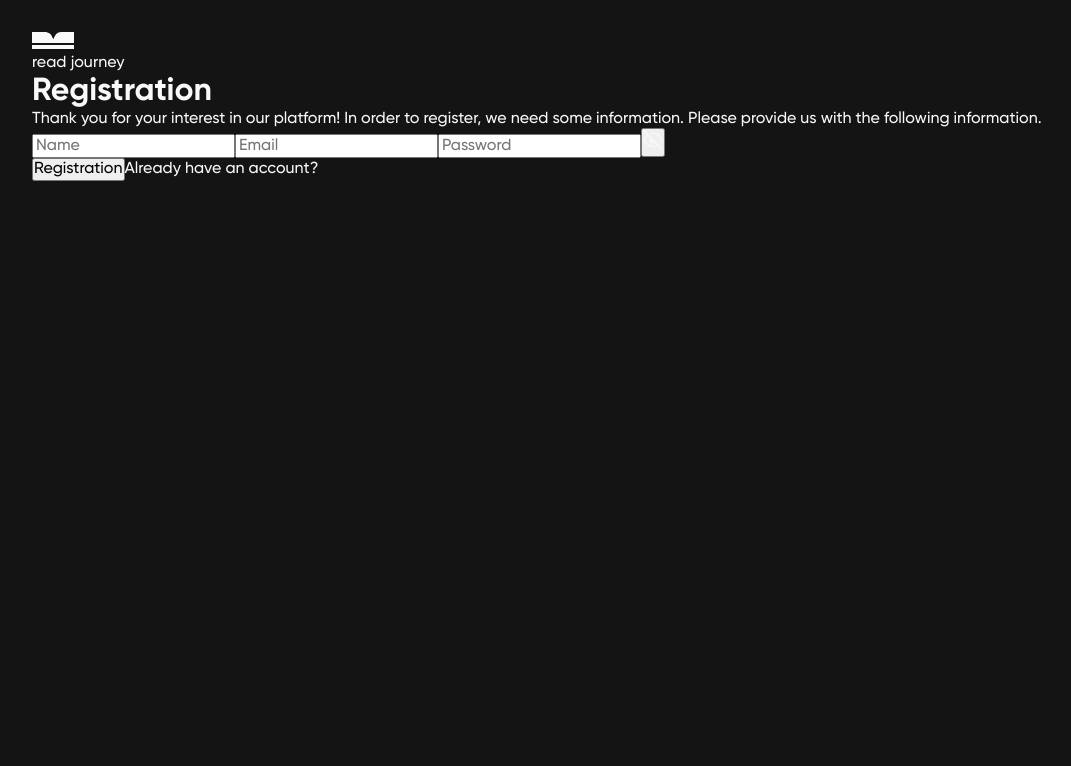
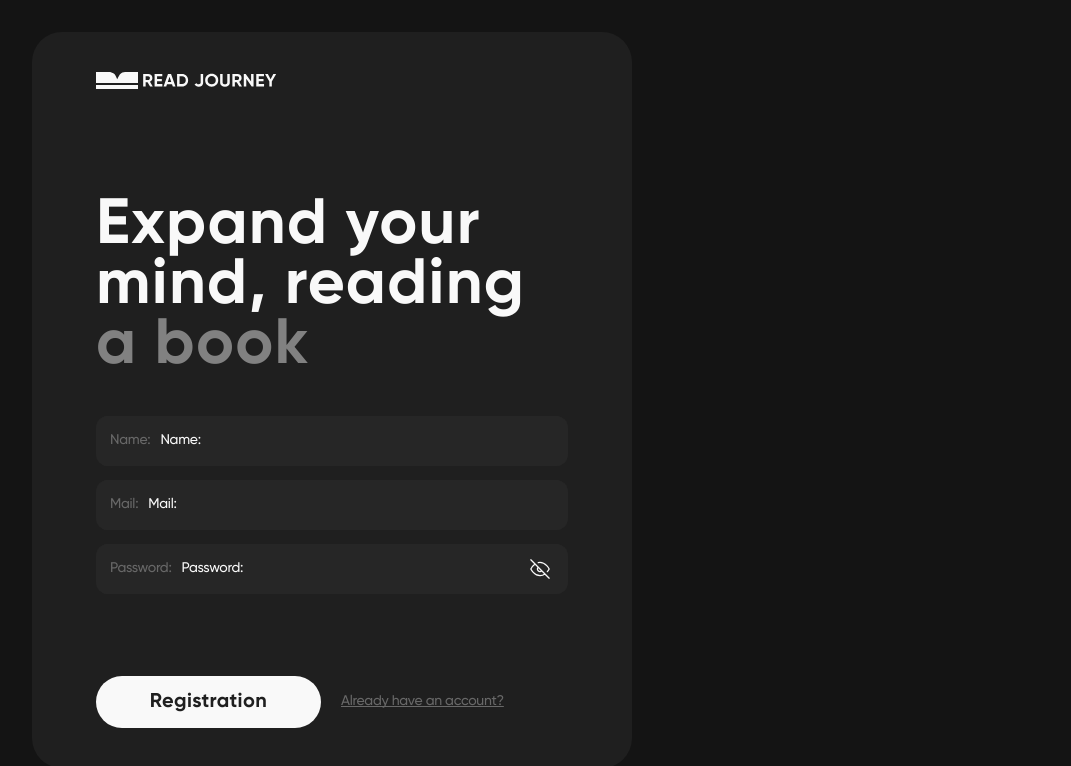
Before and after one commit to VictorFil67/read-journey, a React (Vite) app: page /read-journey/register in a window 1280 px wide. Shown: the top 766 px of the page, without its empty margins (0-1071 px from the left). Built offline with nearby package versions, Linux system fonts and the light colour scheme.

Commit message:
registration well done

```diff
--- a/src/components/Login/Login.Styled.js
+++ b/src/components/Login/Login.Styled.js
@@ -20,6 +20,12 @@ export const EnterWrap = styled.div`
     width: 600px;
     padding: 40px 64px;
     gap: 107px;
+  }
+`;
+export const LogoLink = styled(Link)`
+  height: 17px;
+  @media only screen and (min-width: 768px) {
+    /* display: none; */
   }
 `;
 export const LogoStyled = styled(Logo)`
@@ -80,7 +86,7 @@ export const AuthSubmitBlock = styled.div`
 export const EmtyBlock = styled.div`
   height: 44px;
   @media only screen and (min-width: 768px) {
-    height: 92px;
+    height: 50px;
   }
 `;
 export const AuthLabel = styled.label`
@@ -89,6 +95,9 @@ export const AuthLabel = styled.label`
   position: relative;
   /* gap: 8px; */
   @media only screen and (min-width: 768px) {
+    &:last-child {
+      margin-bottom: 42px;
+    }
   }
 `;
 export const AuthInputContainer = styled.div`
--- a/src/components/Login/Login.jsx
+++ b/src/components/Login/Login.jsx
@@ -9,7 +9,7 @@ import { useEffect, useState } from "react";
 import { Loader } from "../Loader/Loader";
 import { signInThunk } from "../../store/auth/operations";
 import { selectIsLoading } from "../../store/auth/selectors";
-import { Link, useNavigate } from "react-router-dom";
+import { useNavigate } from "react-router-dom";
 import { Container } from "../Layout/Layout.Styled";
 import {
   AuthButton,
@@ -28,6 +28,7 @@ import {
   ErrorSpan,
   ErrorSvgStyled,
   LinkStyled,
+  LogoLink,
   LogoStyled,
   LogoTitleSvgStyled,
   OkSvgStyled,
@@ -86,10 +87,10 @@ export const Login = () => {
       {isLoading && <Loader />}
       <Container>
         <EnterWrap>
-          <Link to={"/register"}>
+          <LogoLink to={"/register"}>
             <LogoStyled />
             <LogoTitleSvgStyled />
-          </Link>
+          </LogoLink>
           <AuthForm onSubmit={handleSubmit(onSubmit)}>
             <AuthSlogan>
               Expand your mind, reading <AuthSpan>a book</AuthSpan>
--- a/src/components/Register/Register.Styled.js
+++ b/src/components/Register/Register.Styled.js
@@ -0,0 +1,27 @@
+import styled from "styled-components";
+
+export const AuthButton = styled.button`
+  border-radius: 30px;
+  padding: 12px 15px;
+  border: none;
+  background-color: var(--white);
+  transition: all 0.3s;
+  width: 140px;
+  font-weight: 700;
+  font-size: 14px;
+  line-height: 1.28571;
+  letter-spacing: 0.02em;
+  color: var(--dark-grey);
+  &:hover,
+  &:active {
+    border: 1px solid rgba(249, 249, 249, 0.2);
+    background-color: var(--dark-grey);
+    color: var(--white);
+  }
+  @media only screen and (min-width: 768px) {
+    padding: 16px 45px;
+    width: 225px;
+    font-size: 20px;
+    line-height: 1;
+  }
+`;
--- a/src/components/Register/Register.jsx
+++ b/src/components/Register/Register.jsx
@@ -6,12 +6,32 @@ import EyeCloseSvg from "../../images/authIcons/EyeCloseSvg";
 import { useDispatch, useSelector } from "react-redux";
 import { toast } from "react-toastify";
 import { useState } from "react";
-import { signUpThunk } from "../../store/auth/operations";
+import { signInThunk, signUpThunk } from "../../store/auth/operations";
 import { selectIsLoading } from "../../store/auth/selectors";
-import { Link, useNavigate } from "react-router-dom";
+import { useNavigate } from "react-router-dom";
 import { Loader } from "../../components/Loader/Loader";
-import SvgFavicon from "../../images/favicon/SvgFavicon";
 import { Container } from "../Layout/Layout.Styled";
+import {
+  AuthEyeBtn,
+  AuthForm,
+  AuthInput,
+  AuthInputContainer,
+  AuthInputTitle,
+  AuthInputWrap,
+  AuthLabel,
+  AuthSlogan,
+  AuthSpan,
+  AuthSubmitBlock,
+  EnterWrap,
+  ErrorSpan,
+  ErrorSvgStyled,
+  LinkStyled,
+  LogoLink,
+  LogoStyled,
+  LogoTitleSvgStyled,
+  OkSvgStyled,
+} from "../Login/Login.Styled";
+import { AuthButton } from "./Register.Styled";
 
 const schema = yup.object({
   name: yup.string().required("The name is required"),
@@ -46,8 +66,14 @@ export const Register = () => {
       .unwrap()
       .then(() => {
         toast.success("Sign up done!");
+        // dispatch(signInThunk({ email, password }))
+        //   .unwrap()
+        //   .then(() => {
+        //     toast.success(`Welcome`);
         navigate("/recommended");
       })
+      //     .catch((err) => toast.error(err));
+      // })
       .catch(() => toast.error("Ooops... Something went wrong!"));
   }
 
@@ -55,50 +81,75 @@ export const Register = () => {
     <>
       {isLoading && <Loader />}
       <Container>
-        <div>
-          <SvgFavicon />
-          <p>read journey</p>
-        </div>
-        <form onSubmit={handleSubmit(onSubmit)}>
-          <div>
-            <h1>Registration</h1>
-            <p>
-              Thank you for your interest in our platform! In order to register,
-              we need some information. Please provide us with the following
-              information.
-            </p>
-          </div>
-          <div>
-            <label>
-              <input placeholder="Name" type="text" {...register("name")} />
-              <span>{errors.name?.message}</span>
-            </label>
-            <label>
-              <input placeholder="Email" type="text" {...register("email")} />
-              <span>{errors.email?.message}</span>
-            </label>
-            <label>
-              <input
-                placeholder="Password"
+        <EnterWrap>
+          <LogoLink to={"/register"}>
+            <LogoStyled />
+            <LogoTitleSvgStyled />
+          </LogoLink>
+          <AuthForm onSubmit={handleSubmit(onSubmit)}>
+            <AuthSlogan>
+              Expand your mind, reading <AuthSpan>a book</AuthSpan>
+            </AuthSlogan>
+            <AuthInputWrap>
+              <AuthLabel>
+                <AuthInputContainer $err={errors.name}>
+                  <AuthInputTitle>Name:</AuthInputTitle>
+                  <AuthInput
+                    placeholder="Name:"
+                    type="text"
+                    {...register("name")}
+                    // $value={register.value}
+                  />
+                  <ErrorSvgStyled $err={errors.name} />
+                  <OkSvgStyled $err={errors.name} />
+                </AuthInputContainer>
+                <ErrorSpan>{errors.name?.message}</ErrorSpan>
+              </AuthLabel>
+              <AuthLabel>
+                <AuthInputContainer $err={errors.email}>
+                  <AuthInputTitle>Mail:</AuthInputTitle>
+                  <AuthInput
+                    placeholder="Mail:"
+                    type="text"
+                    {...register("email")}
+                    // $value={register.value}
+                  />
+                  <ErrorSvgStyled $err={errors.email} />
+                  <OkSvgStyled $err={errors.email} />
+                </AuthInputContainer>
+                <ErrorSpan>{errors.email?.message}</ErrorSpan>
+              </AuthLabel>
+              <AuthLabel>
+                <AuthInputContainer $err={errors.password}>
+                  <AuthInputTitle>Password:</AuthInputTitle>
+                  <AuthInput
+                    placeholder="Password:"
                     type={eye ? "text" : "password"}
                     {...register("password")}
                   />
-              <span>{errors.password?.message}</span>
-              <button
+                  <ErrorSvgStyled $err={errors.password} />
+                  <OkSvgStyled $err={errors.password} />
+                </AuthInputContainer>
+                <ErrorSpan>{errors.password?.message}</ErrorSpan>
+                <AuthEyeBtn
+                  $err={errors.password}
                   type="button"
                   onClick={() => setEye(!eye)}
                   aria-label="show or hide password"
                 >
                   {eye ? <EyeOpenSvg /> : <EyeCloseSvg />}
-              </button>
-            </label>
-          </div>
-
-          <button name="submit" type="submit" aria-label="Sign Up">
+                </AuthEyeBtn>
+              </AuthLabel>
+              {/* <EmtyBlock></EmtyBlock> */}
+            </AuthInputWrap>
+            <AuthSubmitBlock>
+              <AuthButton name="submit" type="submit" aria-label="Log In">
                 Registration
-          </button>
-          <Link to={"/login"}>Already have an account?</Link>
-        </form>
+              </AuthButton>
+              <LinkStyled to={"/login"}>Already have an account?</LinkStyled>
+            </AuthSubmitBlock>
+          </AuthForm>
+        </EnterWrap>
       </Container>
     </>
   );
```
Lines whose indentation alone changed are shown as unchanged.
